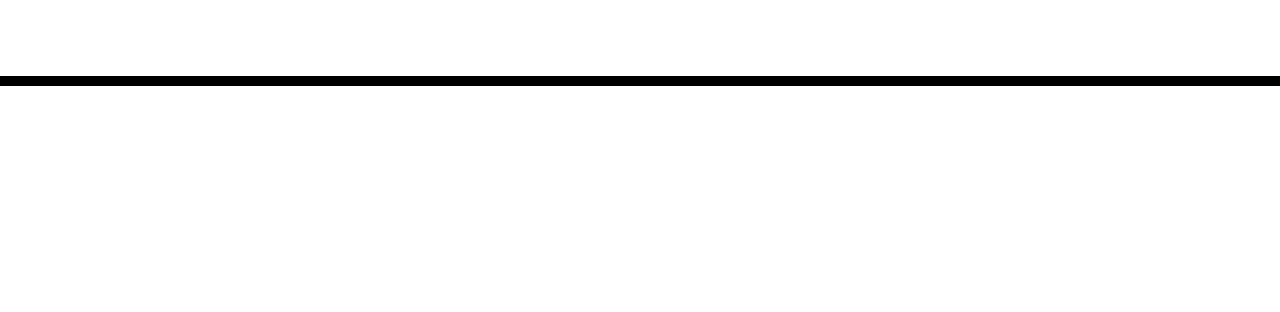
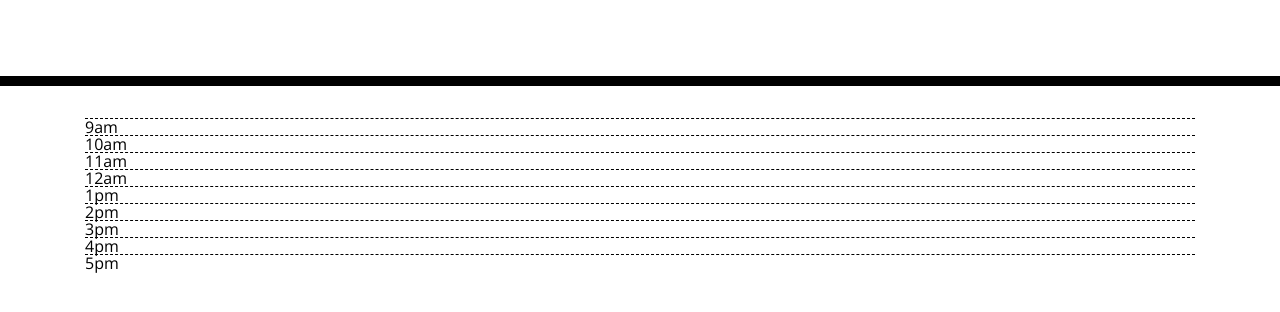
Before and after one commit to baileymclem/daily-schedule-app, a plain HTML site: page Develop/index.html in a window 1280 px wide. Shown: the part 182-494 px from the top of the page. Drawn offline with nearby package versions, Linux system fonts and the light colour scheme.

Commit message:
"adding hours"

```diff
--- a/Develop/index.html
+++ b/Develop/index.html
@@ -29,7 +29,17 @@
       <p id="currentDay" class="lead"></p>
     </header>
     <div class="container">
-      <!-- Timeblocks go here -->
+
+      <div class="hour">9am</div>
+      <div class="hour">10am</div>
+      <div class="hour">11am</div>
+      <div class="hour">12am</div>
+      <div class="hour">1pm</div>
+      <div class="hour">2pm</div>
+      <div class="hour">3pm</div>
+      <div class="hour">4pm</div>
+      <div class="hour">5pm</div>
+
     </div>
 
     <script src="https://code.jquery.com/jquery-3.4.1.min.js"></script>
```
